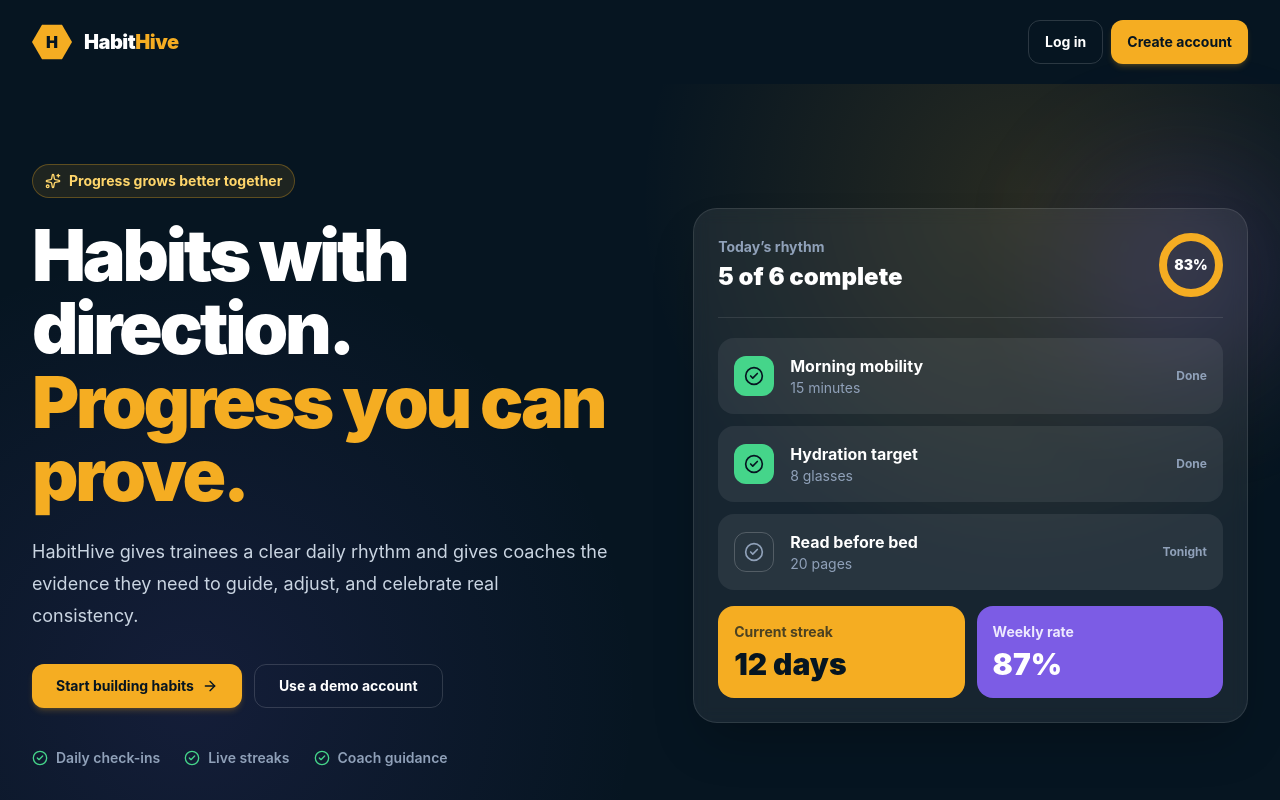
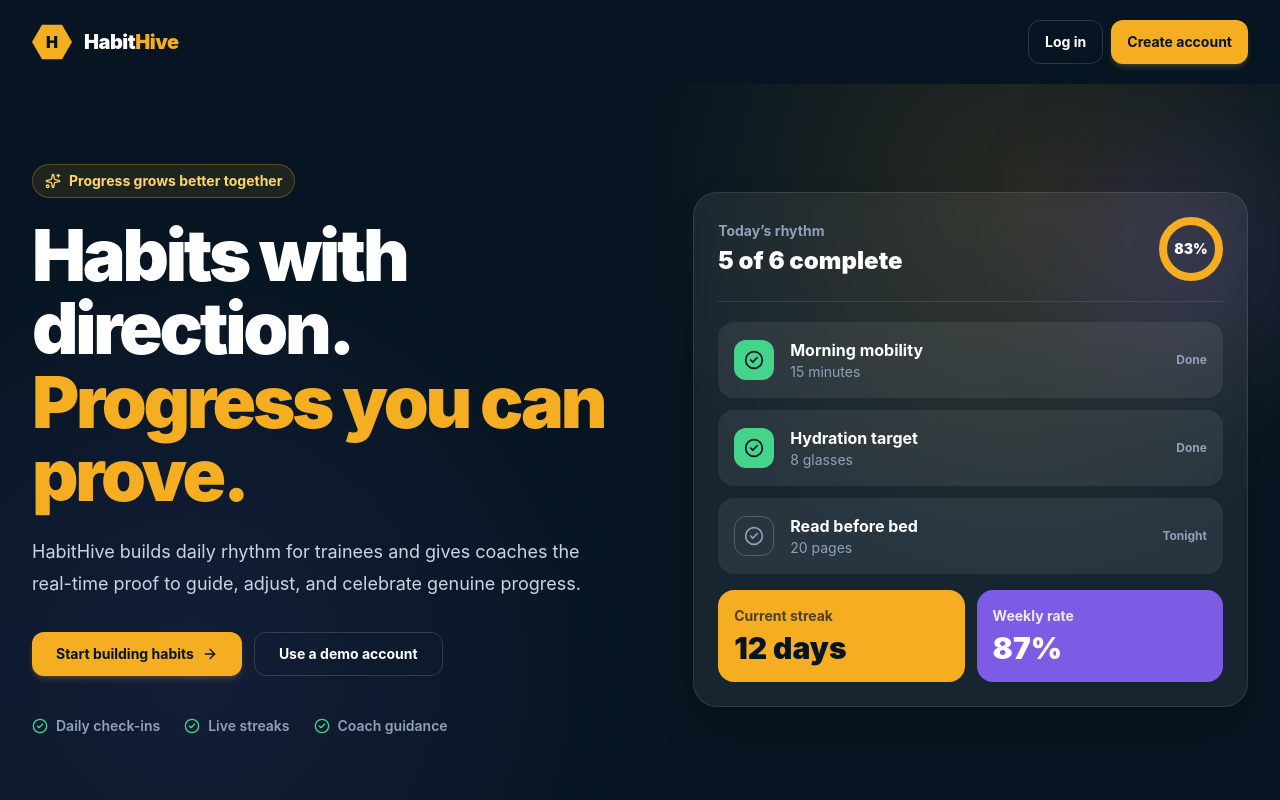
Before and after one commit to WageAndre/HabitHive, a React (Vite) app in the folder client/: page / in a window 1280 px wide. Shown: the top 800 px of the page. Built offline with nearby package versions, Linux system fonts and the light colour scheme; no server answers.

Commit message:
Improved LandingPage description

```diff
--- a/client/src/pages/LandingPage.tsx
+++ b/client/src/pages/LandingPage.tsx
@@ -21,7 +21,7 @@ export function LandingPage() {
           <div className="relative z-10 min-w-0">
             <p className="mb-5 inline-flex items-center gap-2 rounded-full border border-honey-500/30 bg-honey-500/10 px-3 py-1.5 text-sm font-bold text-honey-300"><Sparkles className="h-4 w-4" /> Progress grows better together</p>
             <h1 className="max-w-3xl text-5xl leading-[1.02] font-black tracking-[-0.045em] sm:text-6xl lg:text-7xl">Habits with direction.<br /><span className="text-honey-500">Progress you can prove.</span></h1>
-            <p className="mt-6 max-w-xl text-lg leading-8 text-slate-300">HabitHive gives trainees a clear daily rhythm and gives coaches the evidence they need to guide, adjust, and celebrate real consistency.</p>
+            <p className="mt-6 max-w-xl text-lg leading-8 text-slate-300">HabitHive builds daily rhythm for trainees and gives coaches the real-time proof to guide, adjust, and celebrate genuine progress.</p>
             <div className="mt-8 flex flex-col gap-3 sm:flex-row">
               <Link to="/register" className="btn-primary px-6">Start building habits <ArrowRight className="h-4 w-4" /></Link>
               <Link to="/login" className="btn border border-white/15 px-6 text-white hover:bg-white/10">Use a demo account</Link>
```
